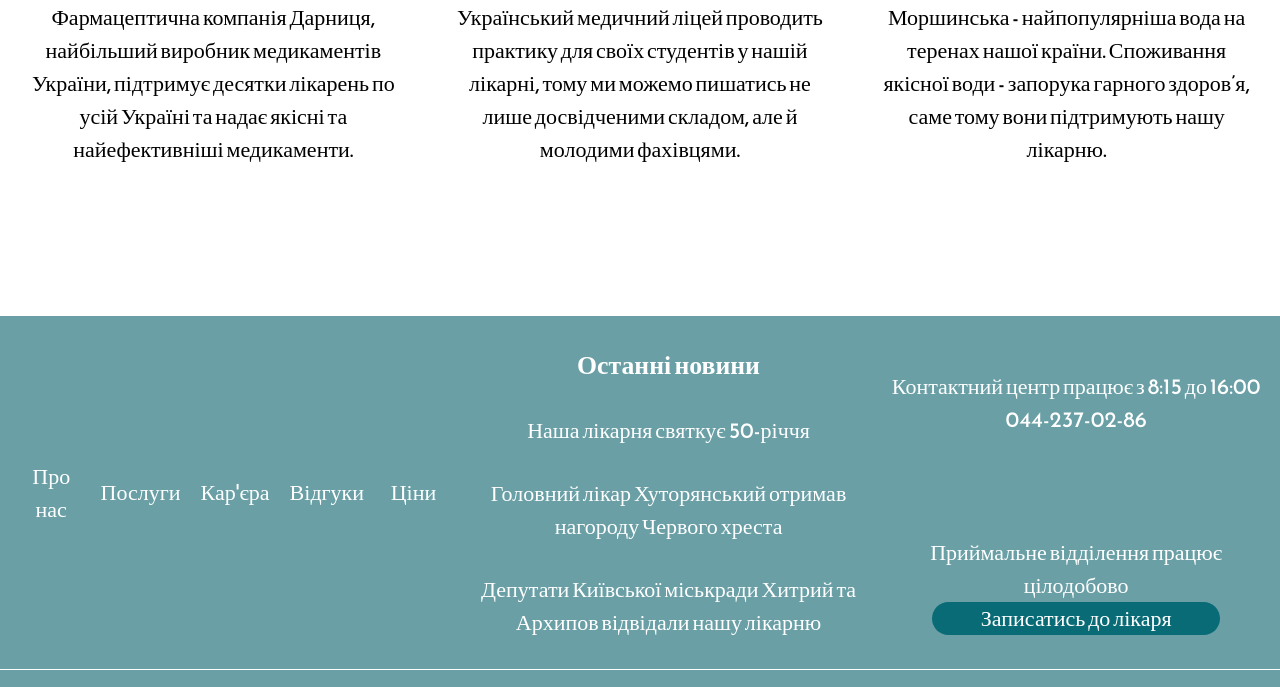
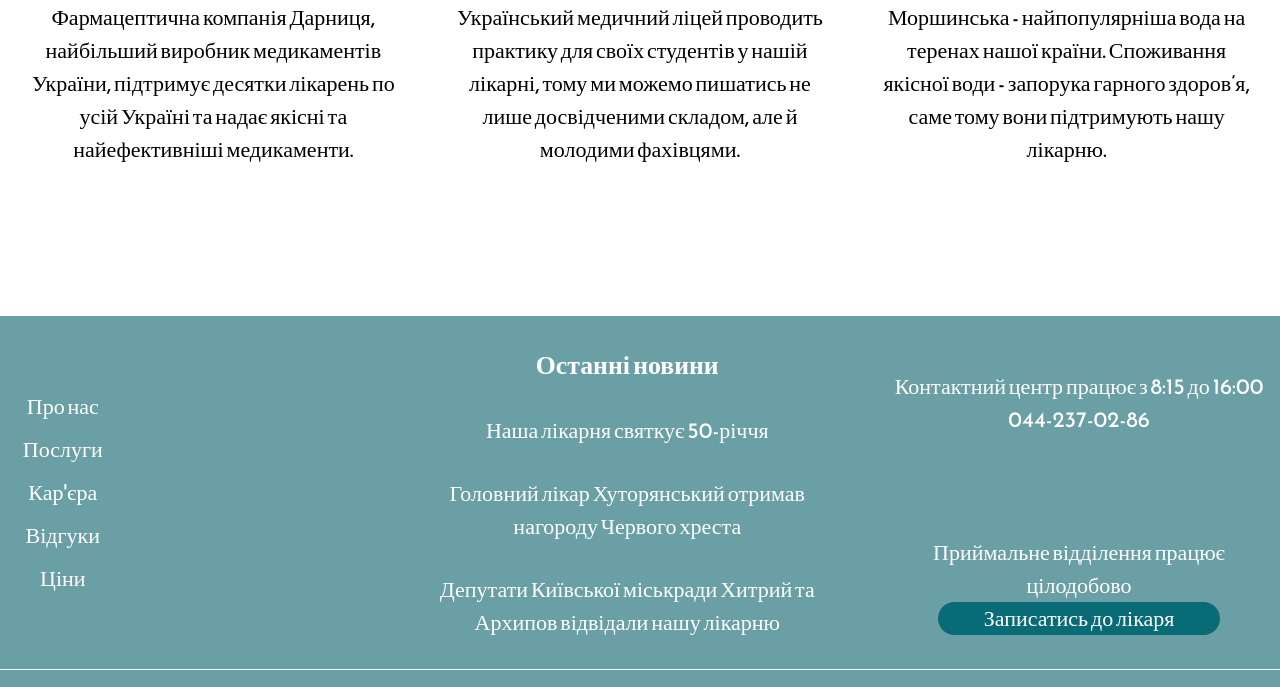
Before and after one commit to molodenkiy-zeus/partnter, a plain HTML site: page index.html in a window 1280 px wide. Shown: the part 2500-3187 px from the top of the page. Drawn offline with Linux system fonts and the light colour scheme.

Commit message:
Update style.css

```diff
--- a/css/style.css
+++ b/css/style.css
@@ -174,12 +174,25 @@ footer{
 }
 .col-1{
 	display: flex;
-	justify-content: space-around;
+	justify-content: space-between;
 	align-items: center;
+	margin: 0px 1%;
+}
+.nav-bar-col .topmenu{
+	display: block;
+	width: 100%;
+}
+.nav-bar-col .submenu{
+	width: 175px;
+	transform: translateX(100px);
+}
+.nav-bar-col li{
+	width:100%
 }
 .news{
 	width: 30%;
 	text-align: center;
+	margin-left: 20%;
 }
 .news p, h3{
 	margin: 30px 0px 30px 0px;
@@ -324,7 +337,6 @@ footer{
 	}
 	.nav-bar-button:hover .topmenu{
 		display: inline-block;
-		transform: translateX(-30px);
 		margin-left: 80%
 	}
 	.topmenu>li{
```
